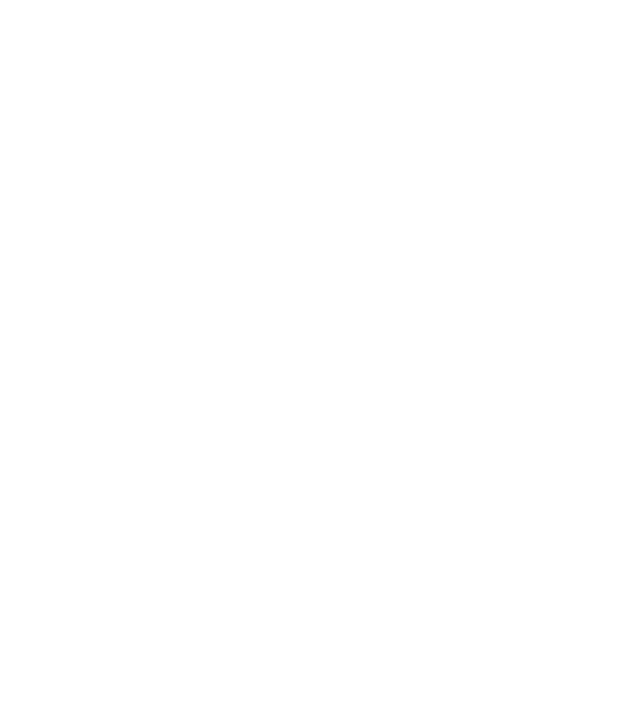
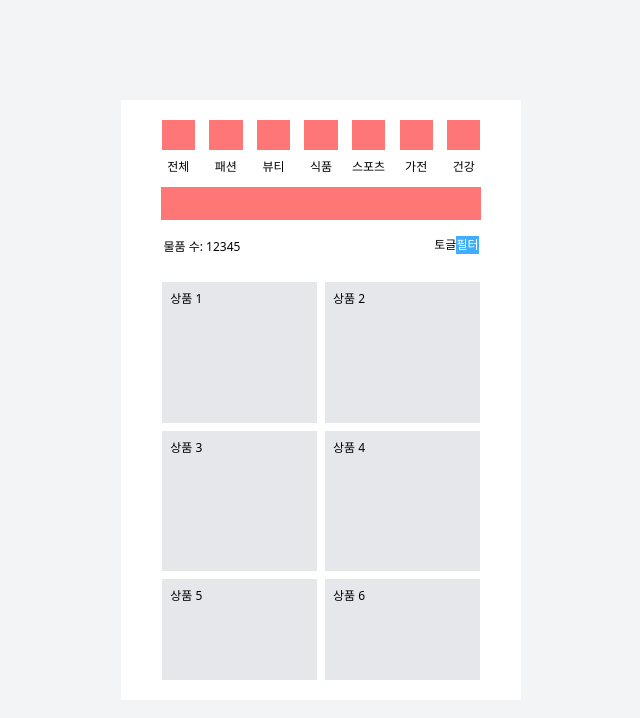
Before and after one commit to sun-mart-egg/funding-gift, a React (Vite) app in the folder FE/: page /product in a window 1280 px wide. Shown: the top 718 px of the page, without its empty margins (319-959 px from the left). Built offline with nearby package versions, Linux system fonts and the light colour scheme.

Commit message:
[FE][Feat] #S10P22D201-74 쇼핑페이지 초기구현

```diff
--- a/FE/src/App.jsx
+++ b/FE/src/App.jsx
@@ -1,10 +1,19 @@
-function App() {
+import React from "react"
+import { BrowserRouter, Routes, Route } from "react-router-dom"
 
-  return (
-    <>
+import Product from "./components/Products/Product";
 
-    </>
-  )
-}
+  function App() {
+
+    return (
+      <>
+        <BrowserRouter>
+          <Routes>
+            <Route path="/product" element={<Product />} />
+          </Routes>
+        </BrowserRouter>
+      </>
+    )
+  }
 
 export default App
--- a/FE/src/components/Products/Product.jsx
+++ b/FE/src/components/Products/Product.jsx
@@ -1,5 +1,93 @@
+import React, { useState } from "react";
+
 function Product() {
-    return
+
+  const [selectedButtonId, setSelectedButtonId] = useState(1)
+
+  // const handleButtonClick = (id) => {
+  // 	setSelectedButtonId(id);
+  // };
+
+  const buttons = [
+    { id: 1, text: '전체' },
+    { id: 2, text: '패션' },
+    { id: 3, text: '뷰티' },
+    { id: 4, text: '식품' },
+    { id: 5, text: '스포츠' },
+    { id: 6, text: '가전' },
+    { id: 7, text: '건강' },
+  ];
+
+  const products = [
+    { id: 1, name: '상품 1' },
+    { id: 2, name: '상품 2' },
+    { id: 3, name: '상품 3' },
+    { id: 4, name: '상품 4' },
+    { id: 5, name: '상품 5' },
+    { id: 6, name: '상품 6' },
+    { id: 7, name: '상품 7' },
+    { id: 8, name: '상품 8' },
+    { id: 9, name: '상품 9' },
+    { id: 10, name: '상품 10' },
+    { id: 11, name: '상품 11' },
+    { id: 12, name: '상품 12' },
+  ];
+
+  return (
+
+    // 배경 임시로 회색으로 설정 -> 나중에 이미지 혹은 단일 색으로 채울 것(웹 기준)
+    <div className="flex items-center bg-gray-100 justify-center min-h-screen">
+
+      {/* 화면 - 패딩은 모바일 기준이므로 요소들이 너무 구석에 가지 않도록 설정 */}
+      <div className="w-[400px] h-[600px] min-h-[600px] p-5 bg-white flex flex-col items-center justify-start">
+
+        {/* 버튼 영역 */}
+        <div className="flex justify-center w-[92.5%] h-[10%]">
+          {/* 카테고리 버튼이 7개 있으므로, 내용만 바꿔서 7번 반복할 것*/}
+          {buttons.map(button => (
+            <div key={button.id} className="flex flex-col items-center w-[100%] h-[100%]">
+              <button
+                className="bg-cusColor3 w-[70%] h-[100%]"
+                onClick={() => setSelectedButtonId(button.id)}
+              >
+                {/* 여기에 버튼 이미지 또는 아이콘 */}
+              </button>
+              <span className="mt-2 text-[12px]">{button.text}</span>
+            </div>
+          ))}
+        </div>
+
+        {/* 검색 창 */}
+        <div className="mt-[3%] w-[89.0%] h-[6%] bg-cusColor3">
+
+        </div>
+
+        {/* 물품 수, 정렬순서 토글, 필터 */}
+        <div className="flex items-center justify-between w-[87.5%] h-[6%] mt-2">
+          <div>
+            <span className="text-[12px]">물품 수: 12345</span>
+          </div>
+          <div className="flex items-center">
+            <div className="text-[12px]">
+              토글
+            </div>
+            <div className="bg-cusColor5 text-white text-[12px]">
+              필터
+            </div>
+          </div>
+        </div>
+
+        {/* 물품 목록(무한 스크롤) */}
+        <div className="flex flex-wrap flex-grow overflow-y-auto justify-center mt-4 w-[95.5%] bg-white">
+          {products.map(product => (
+            <div key={product.id} className="w-[45%] h-[35%] p-2 m-1 bg-gray-200 text-[12px]">
+              {product.name}
+            </div>
+          ))}
+        </div>
+      </div>
+    </div>
+  );
 }
 
-export default Product
+export default Product;
--- a/FE/tailwind.config.js
+++ b/FE/tailwind.config.js
@@ -1,11 +1,13 @@
 /** @type {import('tailwindcss').Config} */
-export default {
+const config = {
   content: [
     "./index.html",
     "./src/**/*.{js,jsx,ts,tsx}"
   ],
   theme: {
     extend: {
+      width: {},
+      height: {},
       colors: {
         'cusColor1': '#0802A3', // 로고, 뒤로가기 등등
         'cusColor2': '#91D54E', // 달력 이모티콘
@@ -18,3 +20,10 @@ export default {
   },
   plugins: [],
 }
+
+for (let i = 0.5; i <= 100; i+= 0.5) {
+  config.theme.extend.width[`${i}p`] = `${i}%`;
+  config.theme.extend.height[`${i}p`] = `${i}%`;
+}
+
+export default config;
```
Also changed, not shown: FE/src/components/Products/BrandStore.jsx (added, +7 -0 lines), FE/src/components/Products/ProductDetail.jsx (added, +7 -0 lines), FE/src/components/Products/Wishlist.jsx (added, +7 -0 lines), 1 other file (tests, documents, lock files or other folders).
